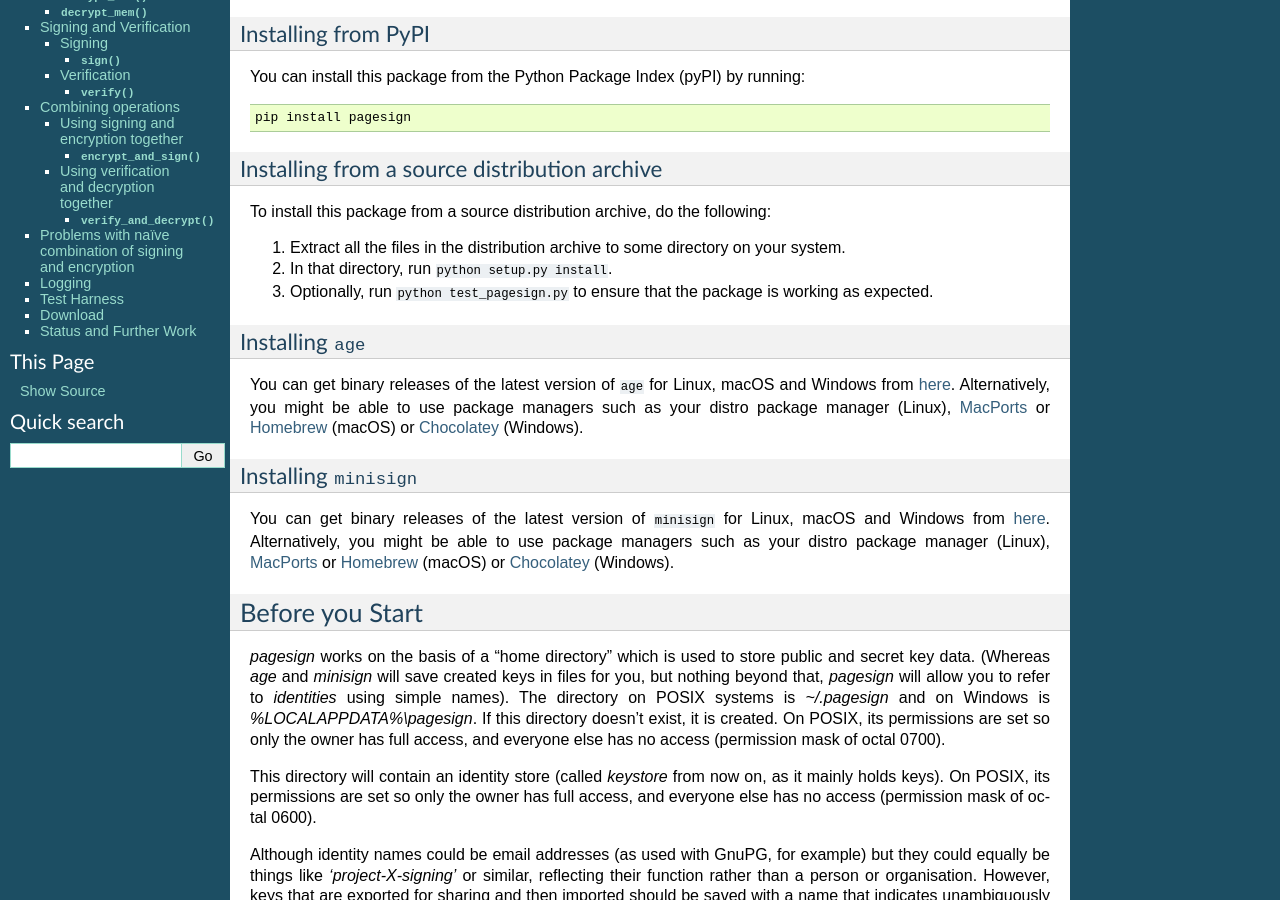
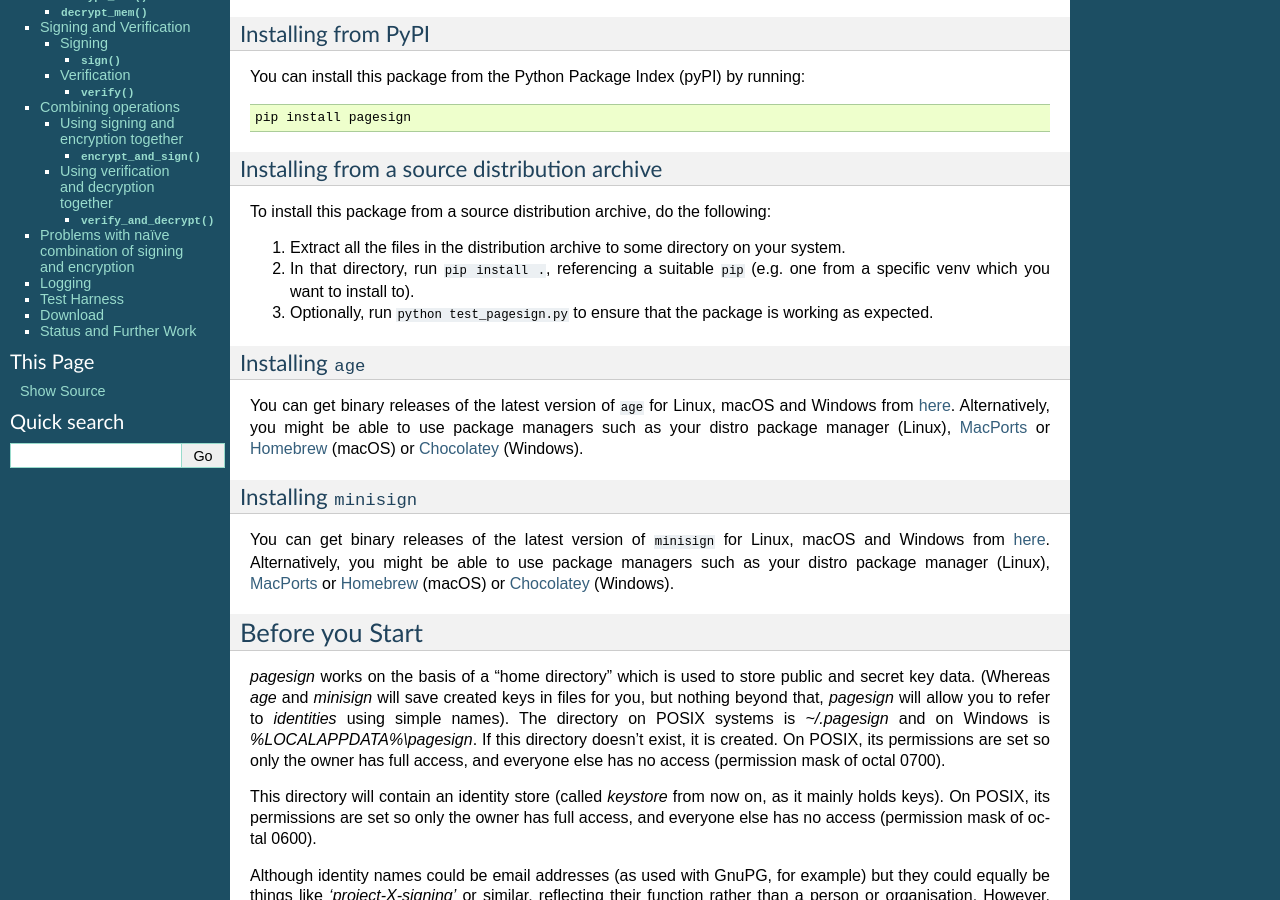
Before and after one commit to vsajip/pagesign, a Sphinx documentation site: the page built from docs/index.rst, in a window 1280 px wide and 900 px high, scrolled down 647 px. Built offline with Sphinx 7.4.7, drawn with Linux system fonts in a browser that asks for light colours.

Commit message:
Update to remove references to .

```diff
--- a/README.rst
+++ b/README.rst
@@ -4,6 +4,7 @@
    :alt: GitHub test status
 
 .. |badge2| image:: https://img.shields.io/codecov/c/github/vsajip/pagesign
+   :target: https://app.codecov.io/gh/vsajip/pagesign
    :alt: GitHub coverage status
 
 
@@ -45,7 +46,8 @@ To install this package from a source distribution archive, do the following:
 
 1. Extract all the files in the distribution archive to some directory on your
    system.
-2. In that directory, run ``python setup.py install``.
+2. In that directory, run ``pip install .``, referencing a suitable ``pip`` (e.g. one
+   from a specific venv which you want to install to).
 3. Optionally, run ``python test_pagesign.py`` to ensure that the package is
    working as expected.
 
--- a/docs/index.rst
+++ b/docs/index.rst
@@ -75,7 +75,8 @@ To install this package from a source distribution archive, do the following:
 
 1. Extract all the files in the distribution archive to some directory on your
    system.
-2. In that directory, run ``python setup.py install``.
+2. In that directory, run ``pip install .``, referencing a suitable ``pip`` (e.g. one
+   from a specific venv which you want to install to).
 3. Optionally, run ``python test_pagesign.py`` to ensure that the package is
    working as expected.
 
```
